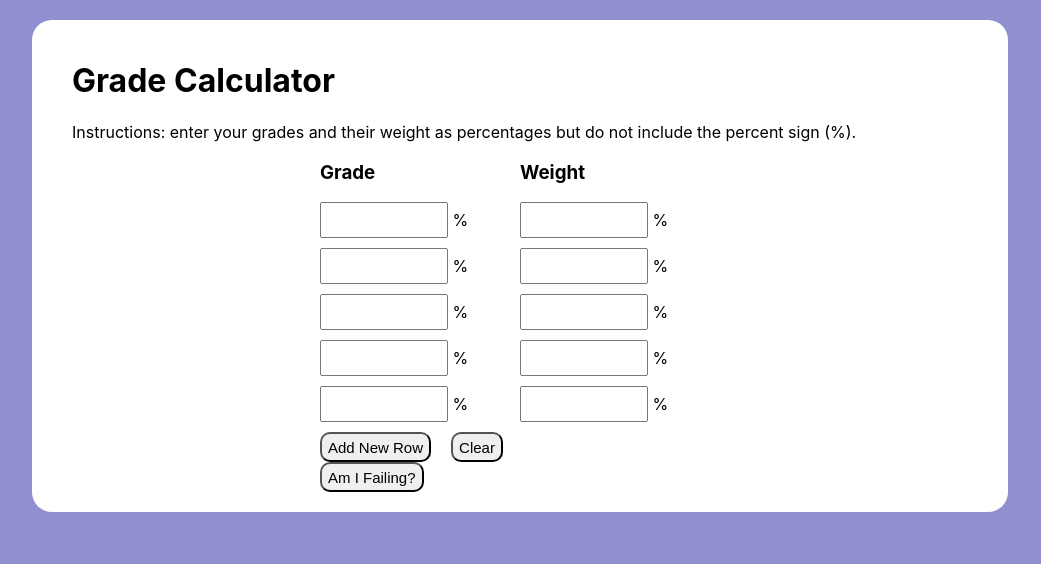
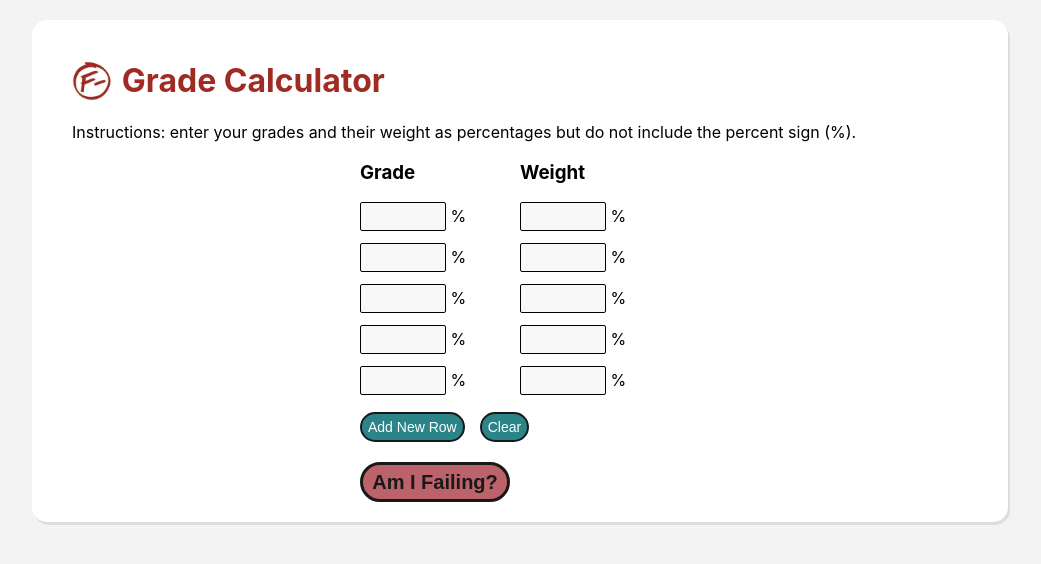
Before and after one commit to edzwong/grade-calculator, a React (Create React App) app: page / in a window 1280 px wide. Shown: the top 564 px of the page, without its empty margins (120-1161 px from the left). Built offline with nearby package versions, Linux system fonts and the light colour scheme; the HTML template or start-up script is replaced by a standard one.

Commit message:
Change color scheme

```diff
--- a/src/App.css
+++ b/src/App.css
@@ -1,3 +1,3 @@
 body {
-    background: rgb(144, 144, 209);
+    background: rgb(243, 243, 243);
 }
--- a/src/components/EntryLine/EntryLine.css
+++ b/src/components/EntryLine/EntryLine.css
@@ -1,6 +1,6 @@
 .gradeEntry {
     display: flex;
-    margin: 0px 0px 10px;
+    margin: 0px 0px 12px;
 }
 
 .entryBox {
@@ -8,7 +8,10 @@
 }
 
 input {
-    height: 30px;
-    width: 120px;
-    font-size: 18px;
+    height: 25px;
+    width: 80px;
+    font-size: 16px;
+    border-radius: 2px;
+    border: solid 1px black;
+    background: rgb(248, 248, 248);
 }
--- a/src/components/EntryTable/EntryTable.css
+++ b/src/components/EntryTable/EntryTable.css
@@ -1,6 +1,14 @@
-button {
-    margin-right: 20px;
-    font-size: 15px;
+.buttons button {
+    margin-right: 15px;
+    margin-top: 5px;
+    font-size: 14px;
     height: 30px;
-    border-radius: 10px;
+    border-radius: 15px;
+    border: solid 2px black;
+    color: white;
+    background: #14777c;
 }
+
+.buttons button:active {
+    background: #0f5458;
+}
--- a/src/pages/GradeCalculator.css
+++ b/src/pages/GradeCalculator.css
@@ -3,13 +3,28 @@
     min-width: 285px;
     margin: 20px auto;
     padding: 20px 40px;
-    border-radius: 20px;
+    border-radius: 15px;
     background: white;
+    box-shadow: 2px 3px rgba(209, 209, 209, 0.63);
+}
+
+.logo {
+    display: flex;
+    align-items: center;
+}
+
+img {
+    height: 40px;
+    margin-right: 10px;
+}
+
+h1 {
+    color: rgb(160,43,34);
 }
 
 .table {
     margin-top: 30px;
-    max-width: 400px;
+    max-width: 320px;
     margin: 0 auto;
 }
 
@@ -19,3 +34,28 @@
 .header {
     flex: 50%;
 }
+
+button {
+    outline: none;
+    opacity: 0.9;
+}
+
+button:hover {
+    opacity: 1;
+}
+
+
+#averageButton {
+    height: 40px;
+    width: 150px;
+    margin-top: 20px;
+    font-size: 20px;
+    font-weight: bold;
+    border-radius: 20px;
+    border: solid 3px black;
+    background: #B5525C;
+}
+
+#averageButton:active {
+    background: rgb(155, 70, 78);
+}
--- a/src/pages/GradeCalculator.js
+++ b/src/pages/GradeCalculator.js
@@ -2,11 +2,12 @@ import React from 'react';
 import EntryTable from '../components/EntryTable/EntryTable';
 
 import './GradeCalculator.css';
+import logo from '../images/f-img.jpeg';
 
 class GradeCalculator extends React.Component {
     state = {
-        average: '',
-        weight: ''
+        average: 0,
+        weight: 0
     }
 
     getAverage = (average, weight) => {
@@ -17,21 +18,26 @@ class GradeCalculator extends React.Component {
     }
 
     printAverage = () => {
-        console.log(this.state.average + " " + this.state.weight);
+        if ((this.state.weight !== 0)) {
+            console.log(this.state.average + " " + this.state.weight);
+        }
     }
 
     render() {
         return (
             <div className="gradeCalculator">
-                <h1>Grade Calculator</h1>
+                <div className="logo">
+                    <img src={logo} alt="F-"/>
+                    <h1>Grade Calculator</h1>
+                </div>
                 <span>Instructions: enter your grades and their weight as percentages but do not include the percent sign (%). </span>
                 <div className="table">
                     <div className="columnHeaders">
                         <h3 className="header">Grade</h3>
                         <h3 className="header">Weight</h3>
                     </div>
-                    <EntryTable handleAverage={this.getAverage}/>
-                    <button onClick={this.printAverage}>Am I Failing?</button>
+                    <EntryTable handleAverage={this.getAverage} />
+                    <button id="averageButton" onClick={this.printAverage}>Am I Failing?</button>
                 </div>
             </div>
         );
```
Also changed, not shown: src/images/f-img.jpeg (added).
